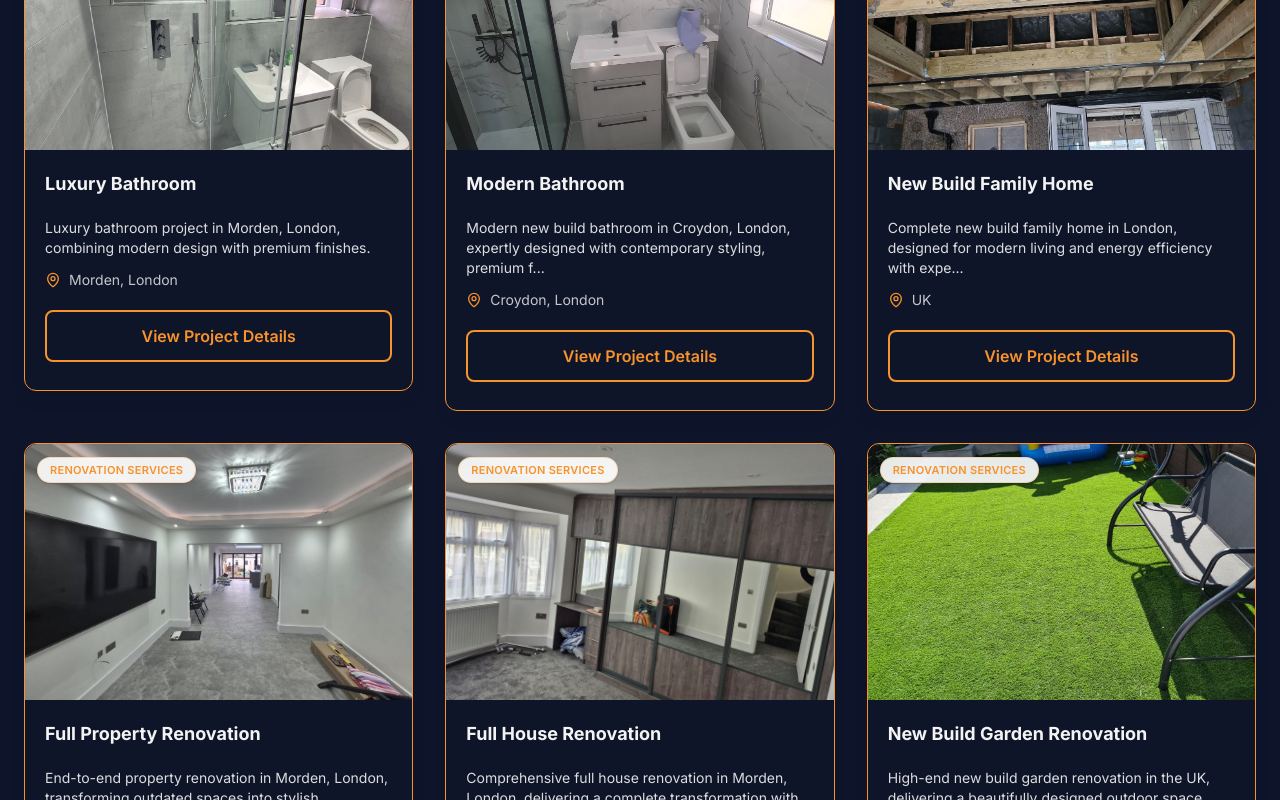
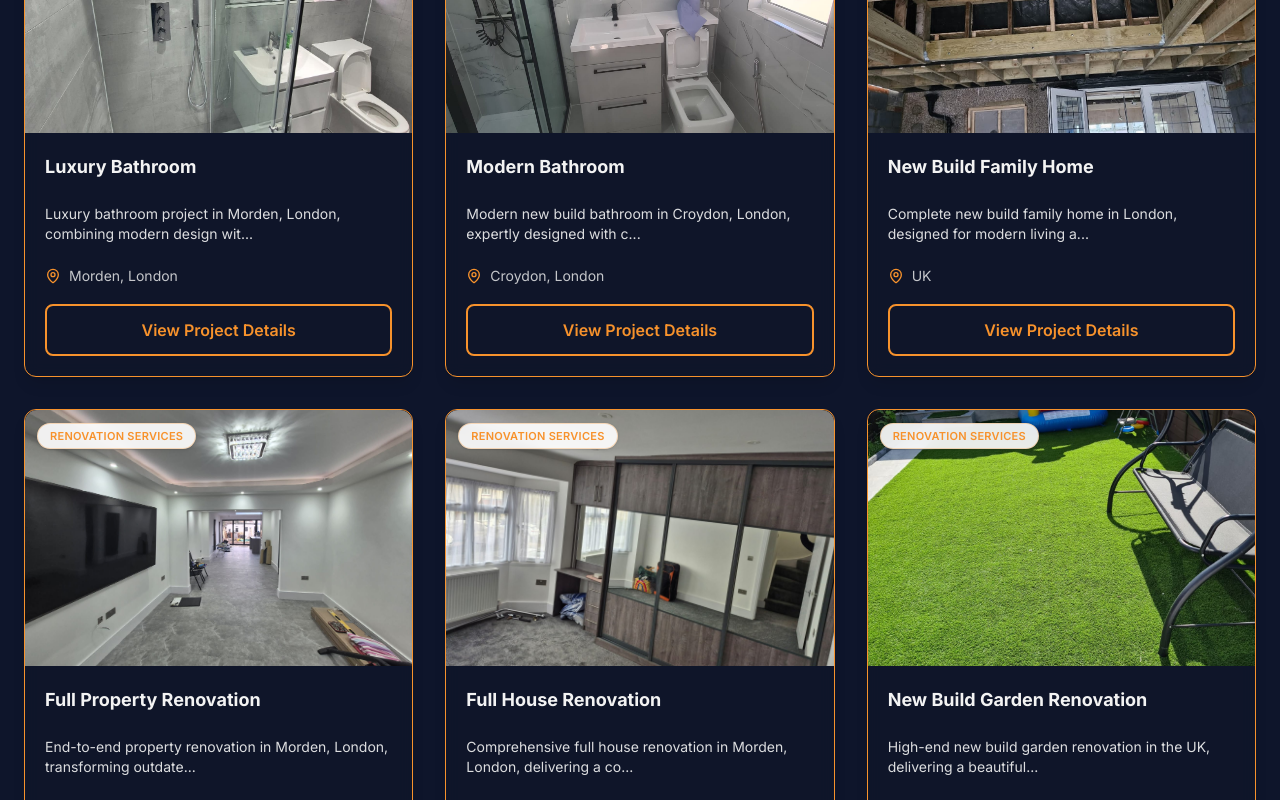
Before and after one commit to FarahS-Teams/fa-builders, a Next.js app: page /projects in a window 1280 px wide. Shown: the part 1780-2580 px from the top of the page. Built offline with nearby package versions, Linux system fonts and the light colour scheme.

Commit message:
10-Jan 7pm
resolved footer ands cards issue

```diff
--- a/components/Footer.jsx
+++ b/components/Footer.jsx
@@ -56,7 +56,6 @@ const Footer = () => {
     {
       icon: FaMapMarkerAlt,
       text: "Flat 2, 23 Headcorn Road, Thornton Heath, London, CR7 6JR, United Kingdom",
-      href: "https://www.google.com/maps/embed?pb=!1m18!1m12!1m3!1d2487.6635293291583!2d-0.0874558!3d51.4659985!2m3!1f0!2f0!3f0!3m2!1i1024!2i768!4f13.1!3m3!1m2!1s0x487603c467a3b499%3A0xc34b72e5a7b8e5d!2s23%20Headcorn%20Rd%2C%20London%20SE15%203ND%2C%20UK!5e0!3m2!1sen!2sus!4v1703692800000!5m2!1sen!2sus",
     },
   ];
 
@@ -125,9 +124,9 @@ const Footer = () => {
             </p>
 
             {/* Social Links */}
-            <div className="flex flex-col md:flex-row items-center md:items-start gap-4 mt-4">
+            <div className="flex flex-col md:flex-row items-start gap-2 md:gap-4 mt-4">
               {/* Label */}
-              <span className="font-medium text-sm md:mr-2 mb-1 md:mb-0">
+              <span className="font-medium text-sm">
                 Follow Us:
               </span>
 
@@ -140,14 +139,16 @@ const Footer = () => {
                     target="_blank"
                     rel="noopener noreferrer"
                     className={`w-8 h-8
-                      bg-gray-100 dark:bg-gray-800
-                      flex items-center justify-center rounded-md shadow-md hover:shadow-lg transition-all duration-300 transform hover:scale-110 hover:bg-secondary`}
+          bg-gray-100 dark:bg-gray-800
+          flex items-center justify-center rounded-md shadow-md
+          hover:shadow-lg transition-all duration-300 transform hover:scale-110 hover:bg-secondary`}
                   >
                     <social.icon className="text-gray-200 hover:text-white text-lg" />
                   </Link>
                 ))}
               </div>
             </div>
+
 
           </div>
 
@@ -186,16 +187,25 @@ const Footer = () => {
             </h4>
 
             <div className="space-y-3">
-              {contactInfo.map((item, index) => (
-                <Link
-                  key={index}
-                  href={item.href}
-                  className="flex items-start gap-3 hover:text-secondary transition-colors duration-300 group"
-                >
-                  <item.icon className="text-secondary mt-0.5 shrink-0 transition-transform duration-300 group-hover:scale-110" />
-                  <span className="text-sm">{item.text}</span>
-                </Link>
-              ))}
+              {contactInfo.map((item, index) => {
+                const Wrapper = item.href ? Link : "div";
+
+                return (
+                  <Wrapper
+                    key={index}
+                    {...(item.href ? { href: item.href } : {})}
+                    className={`flex items-start gap-3 transition-colors duration-300 group ${item.href ? "hover:text-secondary cursor-pointer" : ""
+                      }`}
+                  >
+                    <item.icon
+                      className={`text-secondary mt-0.5 shrink-0 transition-transform duration-300 ${item.href ? "group-hover:scale-110" : ""
+                        }`}
+                    />
+                    <span className="text-sm">{item.text}</span>
+                  </Wrapper>
+                );
+              })}
+
             </div>
           </div>
 
--- a/components/home/ExcellenceSection.jsx
+++ b/components/home/ExcellenceSection.jsx
@@ -63,13 +63,13 @@ const ExcellenceSection = () => {
             >
               <div className="text-3xl text-secondary">{item.icon}</div>
               <h2
-                className="text-3xl font-semibold text-center lg:text-left"
+                className="text-3xl font-semibold text-center "
                 style={{ fontFamily: "var(--font-montserrat)" }}
               >
                 {item.title}
               </h2>
               <p
-                className="text-md text-center lg:text-left"
+                className="text-md text-center"
                 style={{ fontFamily: "var(--font-inter)" }}
               >
                 {item.description}
--- a/components/projects/ProjectsCard.jsx
+++ b/components/projects/ProjectsCard.jsx
@@ -30,7 +30,7 @@ const ProjectCard = ({ project, index }) => {
       whileInView="visible"
       viewport={{ once: true }}
       transition={{ delay: index * 0.1 }}
-      className="h-full"
+      className="h-full flex"
     >
       <div
         className={`
@@ -39,11 +39,11 @@ const ProjectCard = ({ project, index }) => {
       group relative overflow-hidden
       rounded-xl backdrop-blur-md shadow-lg
       transition-all hover:shadow-2xl
+      flex flex-col h-full w-full
     `}
       >
         {/* IMAGE */}
-        <div className="relative w-full h-48 sm:h-56 md:h-64 overflow-hidden rounded-t-xl">
-          {/* Skeleton */}
+        <div className="relative w-full h-48 sm:h-56 md:h-64 overflow-hidden rounded-t-xl shrink-0">
           {!imageLoaded && (
             <div className="absolute inset-0 animate-pulse bg-gray-300/30 dark:bg-gray-700/30" />
           )}
@@ -53,61 +53,52 @@ const ProjectCard = ({ project, index }) => {
             alt={project.title}
             fill
             onLoad={() => setImageLoaded(true)}
-            className={`object-cover transition-transform duration-700 group-hover:scale-110 ${
-              imageLoaded ? "opacity-100" : "opacity-0"
+            className={`object-cover transition-transform duration-700 group-hover:scale-110 ${imageLoaded ? "opacity-100" : "opacity-0"
               }`}
           />
 
           {/* Overlay */}
           <div className="absolute inset-0 bg-linear-to-tr from-black/70 via-black/40 to-transparent opacity-0 group-hover:opacity-100 transition duration-500" />
 
-          {/* Orange stripe */}
+          {/* Stripe */}
           <div className="absolute -bottom-20 -left-20 w-[150%] h-24 bg-secondary rotate-[-12deg] opacity-0 group-hover:opacity-100 transition duration-500" />
 
           {/* Badge */}
           <div className="absolute top-3 left-3 z-10">
-            <span
-              className="inline-flex items-center gap-1.5 px-3 py-1 text-[11px] font-semibold uppercase tracking-wide text-secondary bg-white/90 rounded-full border border-secondary/30 shadow-sm backdrop-blur-sm"
-              style={{ fontFamily: "var(--font-inter)" }}
-            >
+            <span className="inline-flex items-center gap-1.5 px-3 py-1 text-[11px] font-semibold uppercase tracking-wide text-secondary bg-white/90 rounded-full border border-secondary/30 shadow-sm backdrop-blur-sm">
               {project.service}
             </span>
           </div>
         </div>
 
         {/* CONTENT */}
-        <div className="p-4 lg:p-5 flex flex-col text-center md:text-left lg:text-left flex-grow ">
-          {/* Title – fixed height */}
+        <div className="p-4 lg:p-5 flex flex-col flex-grow text-center md:text-left">
+          {/* Title */}
           <h3
-            className="text-base sm:text-lg font-bold line-clamp-2 min-h-[3rem] hover:text-secondary"
+            className="text-base sm:text-lg font-bold line-clamp-2 min-h-[3.2rem] hover:text-secondary"
             style={{ fontFamily: "var(--font-Montserrat)" }}
           >
             {project.title}
           </h3>
 
-          {/* Decription */}
+          {/* Description */}
           <p
-            className="text-xs sm:text-sm opacity-90 min-h-[1.5rem] mb-2"
+            className="text-xs sm:text-sm opacity-90 line-clamp-3 min-h-[3.75rem]"
             style={{ fontFamily: "var(--font-inter)" }}
           >
-            {project.description.length > 100
-              ? project.description.slice(0, 100) + "..."
-              : project.description}
+            {project.description.length > 70 ? project.description.slice(0, 70) + "..." : project.description}
           </p>
 
-          {/* Location – fixed height */}
-          <div className="flex items-center justify-center md:justify-start lg:justify-start gap-2 ">
-            <MapPin className="w-6 h-6 sm:w-4 sm:h-7 min-h-[1.25rem] text-secondary" />
-            <p
-              className="text-xs sm:text-sm opacity-80 min-h-[1.25rem]"
-              style={{ fontFamily: "var(--font-inter)" }}
-            >
+          {/* Location */}
+          <div className="flex items-center justify-center md:justify-start gap-2 min-h-[1.5rem]">
+            <MapPin className="w-4 h-4 text-secondary shrink-0" />
+            <p className="text-xs sm:text-sm opacity-80">
               {project.location}
             </p>
           </div>
 
-          {/* CTA always at bottom */}
-          <div className="w-full mt-4 mb-2 flex justify-center">
+          {/* CTA — ALWAYS AT BOTTOM */}
+          <div className="mt-auto pt-4">
             <Cta
               text="View Project Details"
               path={`/projects/${project.slug}`}
@@ -118,6 +109,7 @@ const ProjectCard = ({ project, index }) => {
         </div>
       </div>
     </motion.div>
+
   );
 };
 
```
Lines whose indentation alone changed are shown as unchanged.
